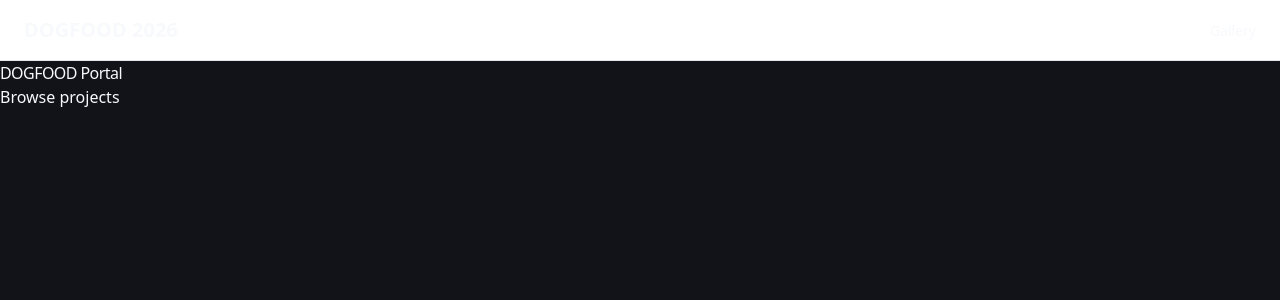
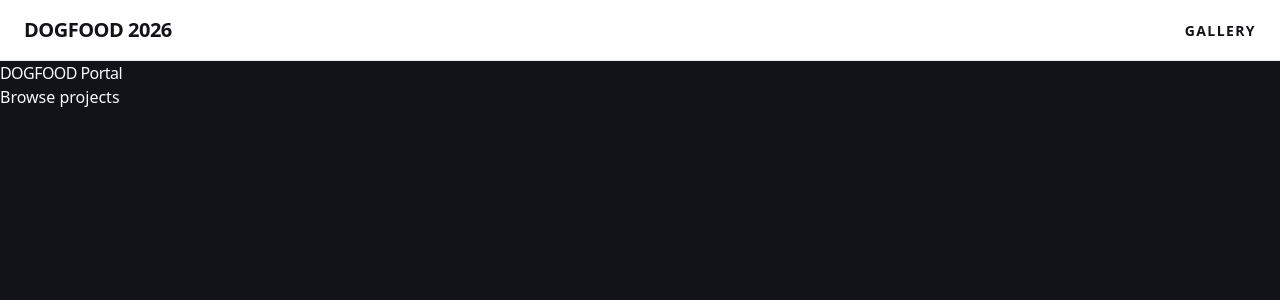
Before and after one commit to helplanes/dogfood-2026, a Next.js app: page / in a window 1280 px wide. Shown: the top 300 px of the page. Built offline with nearby package versions, Linux system fonts and the light colour scheme.

Commit message:
fix(frontend): make buttons and header text visible against hybrid contrast backgrounds

```diff
--- a/src/app/layout.tsx
+++ b/src/app/layout.tsx
@@ -7,11 +7,11 @@ export default function RootLayout({ children }: { children: ReactNode }) {
   return (
     <html lang="en">
       <body className="min-h-screen bg-background text-foreground flex flex-col">
-        <header className="border-b border-border py-4 px-6 bg-card">
+        <header className="border-b border-border py-4 px-6 bg-card text-card-foreground">
           <div className="container mx-auto flex items-center justify-between">
-            <div className="text-xl font-bold">DOGFOOD 2026</div>
+            <div className="text-xl font-bold uppercase tracking-tight">DOGFOOD 2026</div>
             <nav className="space-x-4">
-              <a href="/projects" className="text-sm font-medium hover:underline">Gallery</a>
+              <a href="/projects" className="text-sm font-bold uppercase tracking-widest hover:text-[#fe330a] transition-colors">Gallery</a>
               {/* Other nav items will go here */}
             </nav>
           </div>
--- a/src/components/ui/Button.tsx
+++ b/src/components/ui/Button.tsx
@@ -12,8 +12,8 @@ export const Button = React.forwardRef<HTMLButtonElement, ButtonProps>(
     // Variant styles mapping to the Obsidian Kinetic tokens
     const variants = {
       primary: "bg-[#fe330a] text-white shadow-[0_0_15px_rgba(254,51,10,0.4)] hover:scale-[1.02] active:scale-[0.98]",
-      secondary: "bg-[#1d2024] text-white hover:bg-[#282a2f]",
-      outline: "bg-transparent border border-[#40484d] text-white hover:bg-[#191c20]"
+      secondary: "bg-[#191c20] text-white hover:bg-[#282a2f]",
+      outline: "bg-transparent border border-current text-current hover:opacity-70"
     }
 
     const classes = `${baseStyles} ${variants[variant]} px-4 py-2 ${className}`
```
